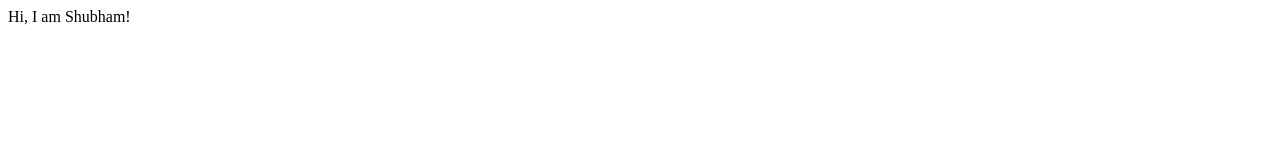
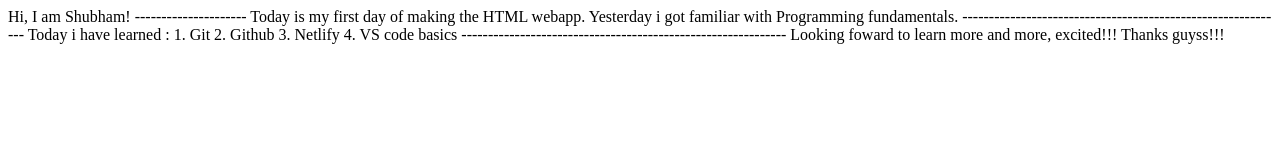
Before and after one commit to shubham382000/ShubhamJain-dummyportfolio, a plain HTML site: page index.html in a window 1280 px wide. Drawn offline with Linux system fonts and the light colour scheme.

Commit message:
docs2
Add some more details related to my ongoing course and learnings.

```diff
--- a/index.html
+++ b/index.html
@@ -8,5 +8,19 @@
 </head>
 <body>
     Hi, I am Shubham!
+    ---------------------
+    Today is my first day of making the HTML webapp.
+    Yesterday i got familiar with Programming fundamentals.
+-------------------------------------------------------------
+Today i have learned :
+
+1. Git
+2. Github
+3. Netlify
+4. VS code basics
+-------------------------------------------------------------
+Looking foward to learn more and more, excited!!!
+
+Thanks guyss!!!
 </body>
 </html>
```
